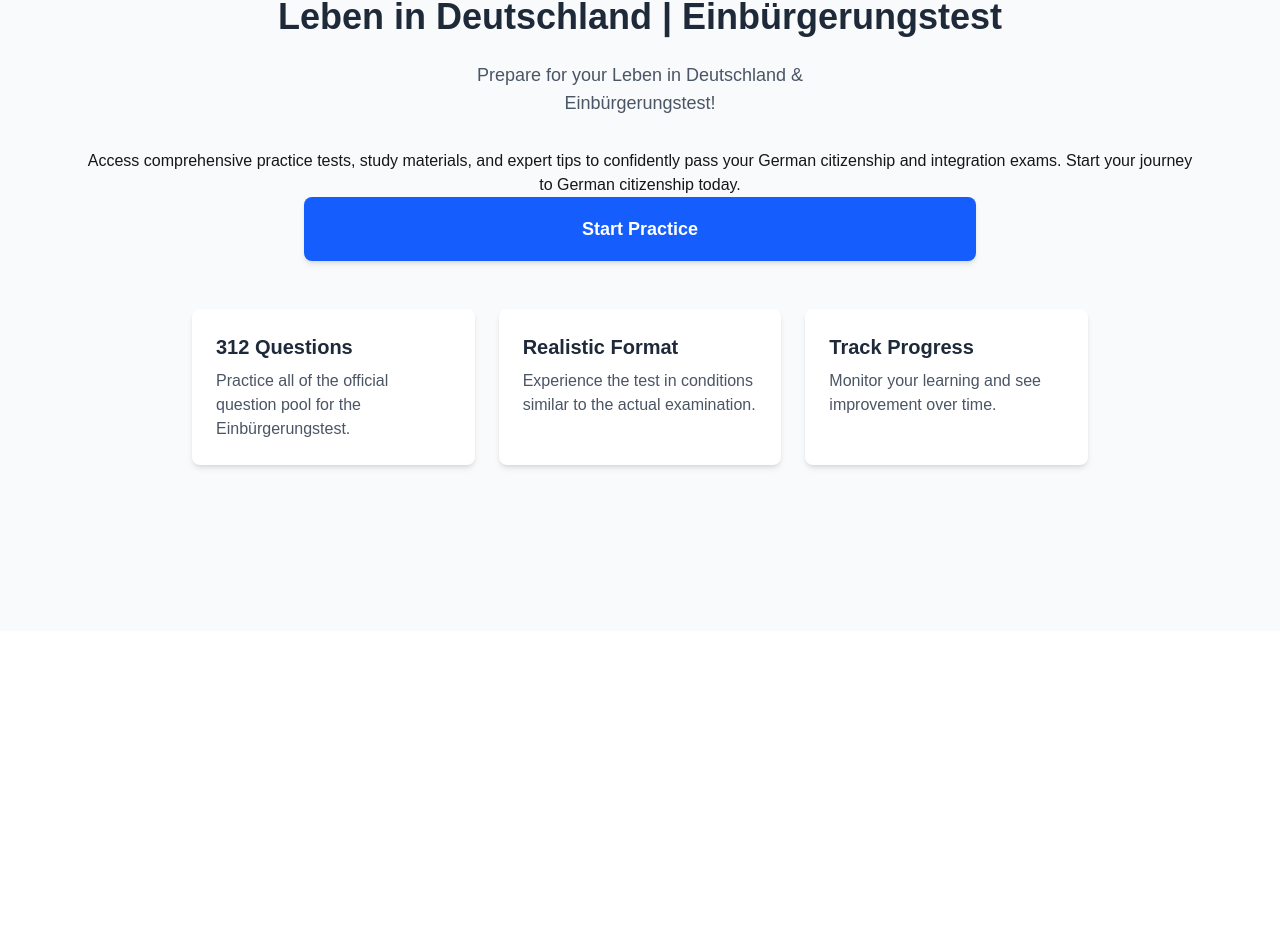
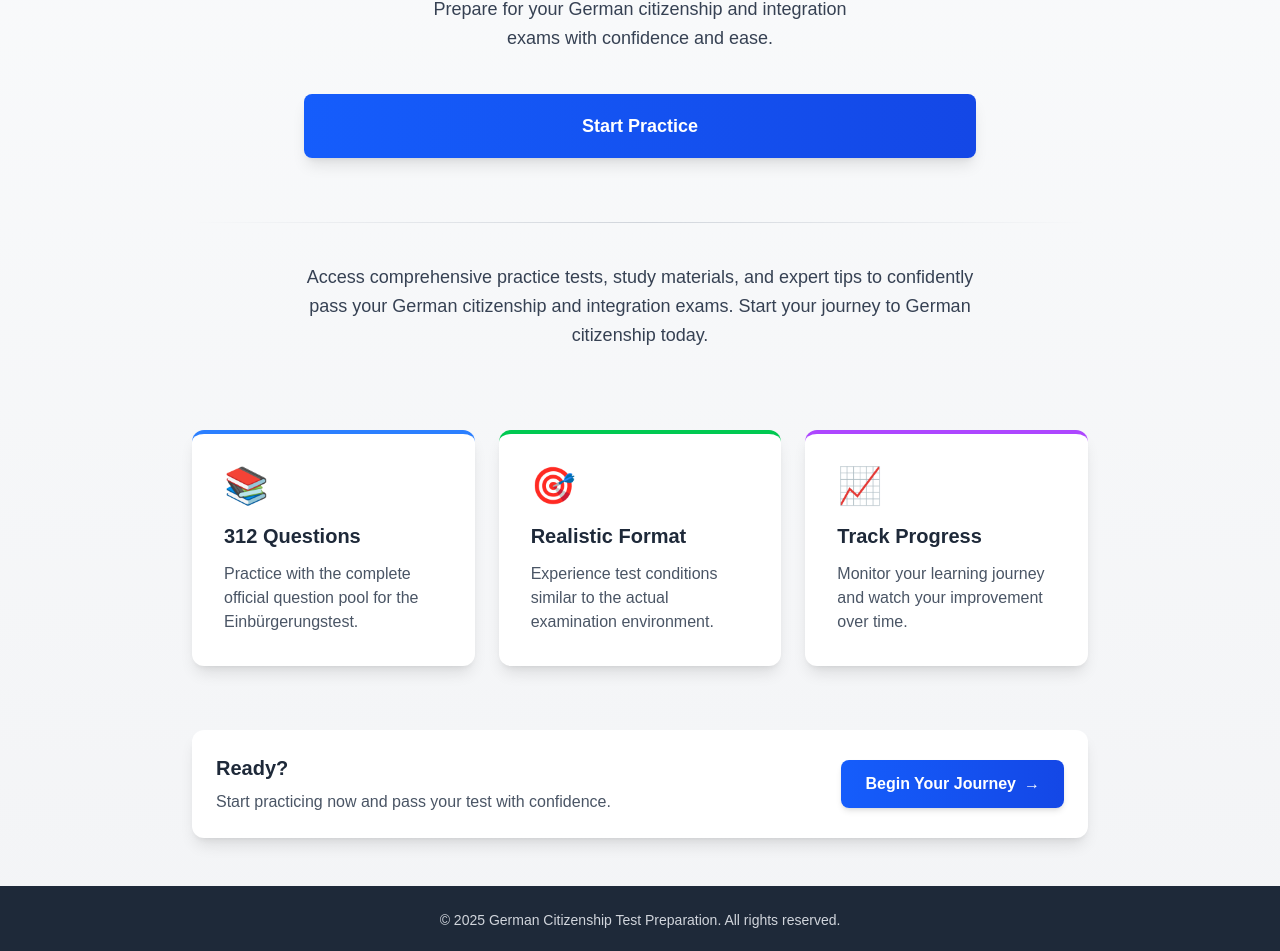
Before and after one commit to hrasekh/klarbits-front, a Next.js app: page / in a window 1280 px wide. Shown: the part 169-1120 px from the top of the page. Before the commit the page ends 800 px from the top, so only its background shows below. Built offline with nearby package versions, Linux system fonts and the light colour scheme; no server answers.

Commit message:
making the desing better

```diff
--- a/src/components/ClientHomeComponent.jsx
+++ b/src/components/ClientHomeComponent.jsx
@@ -21,14 +21,14 @@ function StartPracticeButton({ initialUuid }) {
   return (
     <div className="flex flex-col sm:flex-row gap-4 w-full max-w-2xl mx-auto">
       <Link href={`/questions/${initialUuid}`} className={`w-full ${!continueBt ? '' : 'sm:w-1/2'}`}>
-        <button className="cursor-pointer bg-blue-600 hover:bg-blue-700 text-white font-semibold py-3 sm:py-4 px-4 sm:px-6 rounded-lg text-base sm:text-lg shadow-md transition-colors duration-300 w-full h-12 sm:h-16 flex items-center justify-center">
-          {'Start Practice'}
+        <button className="cursor-pointer bg-gradient-to-r from-blue-600 to-blue-700 text-white font-semibold py-3 sm:py-4 px-6 rounded-lg text-base sm:text-lg shadow-lg hover:shadow-xl transition-all duration-300 w-full h-14 sm:h-16 flex items-center justify-center transform hover:-translate-y-1">
+          Start Practice
         </button>
       </Link>
       {continueBt && (
         <Link href={`/questions/${questionUuid}`} className="w-full sm:w-1/2">
-          <button className="cursor-pointer bg-green-600 hover:bg-green-700 text-white font-semibold py-3 sm:py-4 px-4 sm:px-6 rounded-lg text-base sm:text-lg shadow-md transition-colors duration-300 w-full h-12 sm:h-16 flex items-center justify-center">
-            {'Continue Practice'}
+          <button className="cursor-pointer bg-gradient-to-r from-green-600 to-green-700 text-white font-semibold py-3 sm:py-4 px-6 rounded-lg text-base sm:text-lg shadow-lg hover:shadow-xl transition-all duration-300 w-full h-14 sm:h-16 flex items-center justify-center transform hover:-translate-y-1">
+            Continue Practice
           </button>
         </Link>
       )}
@@ -38,39 +38,73 @@ function StartPracticeButton({ initialUuid }) {
 
 export default function ClientHomeComponent({ initialUuid }) {
   return (
-    <div className="min-h-screen flex flex-col items-center justify-center bg-gray-50">
-      <main className="flex flex-col items-center justify-center w-full flex-1 px-4 sm:px-20 text-center">
-        <h1 className="text-4xl font-bold text-gray-800 mb-6">
-          Leben in Deutschland | Einbürgerungstest
-        </h1>
+    <div className="min-h-screen flex flex-col items-center justify-center bg-gradient-to-b from-gray-50 to-gray-100">
+      <div className="absolute top-0 w-full h-2 bg-gradient-to-r from-blue-500 via-green-500 to-blue-500"></div>
 
-        <p className="text-lg text-gray-600 max-w-md mb-8">
-          Prepare for your Leben in Deutschland & Einbürgerungstest!
+      <main className="flex flex-col items-center justify-center w-full flex-1 px-4 sm:px-20 text-center py-12">
+        <div className="mb-6 transform hover:scale-105 transition-transform duration-300">
+          <h1 className="text-4xl sm:text-5xl font-bold text-transparent bg-clip-text bg-gradient-to-r from-blue-700 to-green-700 mb-2">
+            Leben in Deutschland
+          </h1>
+          <h2 className="text-2xl sm:text-3xl font-semibold text-gray-800">
+            Integration Test
+          </h2>
+        </div>
+
+        <p className="text-lg text-gray-700 max-w-md mb-10 leading-relaxed">
+          Prepare for your German citizenship and integration exams with confidence and ease.
         </p>
-        <p>
+
+        <StartPracticeButton initialUuid={initialUuid} />
+
+        <div className="w-full max-w-4xl mx-auto mt-16 mb-10">
+          <div className="h-px bg-gradient-to-r from-transparent via-gray-300 to-transparent"></div>
+        </div>
+
+        <p className="text-lg text-gray-700 max-w-2xl mb-12 leading-relaxed">
           Access comprehensive practice tests, study materials, and expert tips to confidently pass your German citizenship and integration exams. Start your journey to German citizenship today.
         </p>
 
-        {/* Use the client-side button component */}
-        <StartPracticeButton initialUuid={initialUuid} />
-
-        <div className="mt-12 grid grid-cols-1 sm:grid-cols-2 md:grid-cols-3 gap-6 text-left max-w-4xl">
-          <div className="bg-white p-6 rounded-lg shadow-md">
-            <h2 className="text-xl text-gray-800 font-semibold mb-2">312 Questions</h2>
-            <p className="text-gray-600">Practice all of the official question pool for the Einbürgerungstest.</p>
+        <div className="mt-8 grid grid-cols-1 sm:grid-cols-3 gap-6 text-left max-w-4xl">
+          <div className="bg-white p-8 rounded-xl shadow-lg hover:shadow-xl transition-shadow duration-300 border-t-4 border-blue-500 flex flex-col">
+            <div className="text-blue-500 text-4xl mb-4">📚</div>
+            <h2 className="text-xl text-gray-800 font-semibold mb-3">312 Questions</h2>
+            <p className="text-gray-600 flex-grow">Practice with the complete official question pool for the Einbürgerungstest.</p>
           </div>
 
-          <div className="bg-white p-6 rounded-lg shadow-md">
-            <h2 className="text-xl text-gray-800 font-semibold mb-2">Realistic Format</h2>
-            <p className="text-gray-600">Experience the test in conditions similar to the actual examination.</p>
+          <div className="bg-white p-8 rounded-xl shadow-lg hover:shadow-xl transition-shadow duration-300 border-t-4 border-green-500 flex flex-col">
+            <div className="text-green-500 text-4xl mb-4">🎯</div>
+            <h2 className="text-xl text-gray-800 font-semibold mb-3">Realistic Format</h2>
+            <p className="text-gray-600 flex-grow">Experience test conditions similar to the actual examination environment.</p>
           </div>
 
-          <div className="bg-white p-6 rounded-lg shadow-md">
-            <h2 className="text-xl text-gray-800 font-semibold mb-2">Track Progress</h2>
-            <p className="text-gray-600">Monitor your learning and see improvement over time.</p>
+          <div className="bg-white p-8 rounded-xl shadow-lg hover:shadow-xl transition-shadow duration-300 border-t-4 border-purple-500 flex flex-col">
+            <div className="text-purple-500 text-4xl mb-4">📈</div>
+            <h2 className="text-xl text-gray-800 font-semibold mb-3">Track Progress</h2>
+            <p className="text-gray-600 flex-grow">Monitor your learning journey and watch your improvement over time.</p>
+          </div>
+        </div>
+
+        <div className="mt-16 bg-white p-6 rounded-xl shadow-lg max-w-4xl w-full">
+          <div className="flex flex-col sm:flex-row items-center justify-between">
+            <div className="text-left mb-6 sm:mb-0">
+              <h3 className="text-xl font-semibold text-gray-800 mb-2">Ready?</h3>
+              <p className="text-gray-600">Start practicing now and pass your test with confidence.</p>
+            </div>
+            <Link href={`/questions/${initialUuid}`}>
+              <button className="cursor-pointer bg-gradient-to-r from-blue-600 to-blue-700 text-white font-semibold py-3 px-6 rounded-lg text-base shadow-md hover:shadow-lg transition-all duration-300 flex items-center justify-center transform hover:-translate-y-1">
+                Begin Your Journey <span className="ml-2">→</span>
+              </button>
+            </Link>
           </div>
         </div>
       </main>
+
+      <footer className="w-full py-6 bg-gray-800 text-center text-gray-300 text-sm">
+        <div className="max-w-4xl mx-auto px-4">
+          <p>© {new Date().getFullYear()} German Citizenship Test Preparation. All rights reserved.</p>
+        </div>
+      </footer>
     </div>
   );
 }
```
